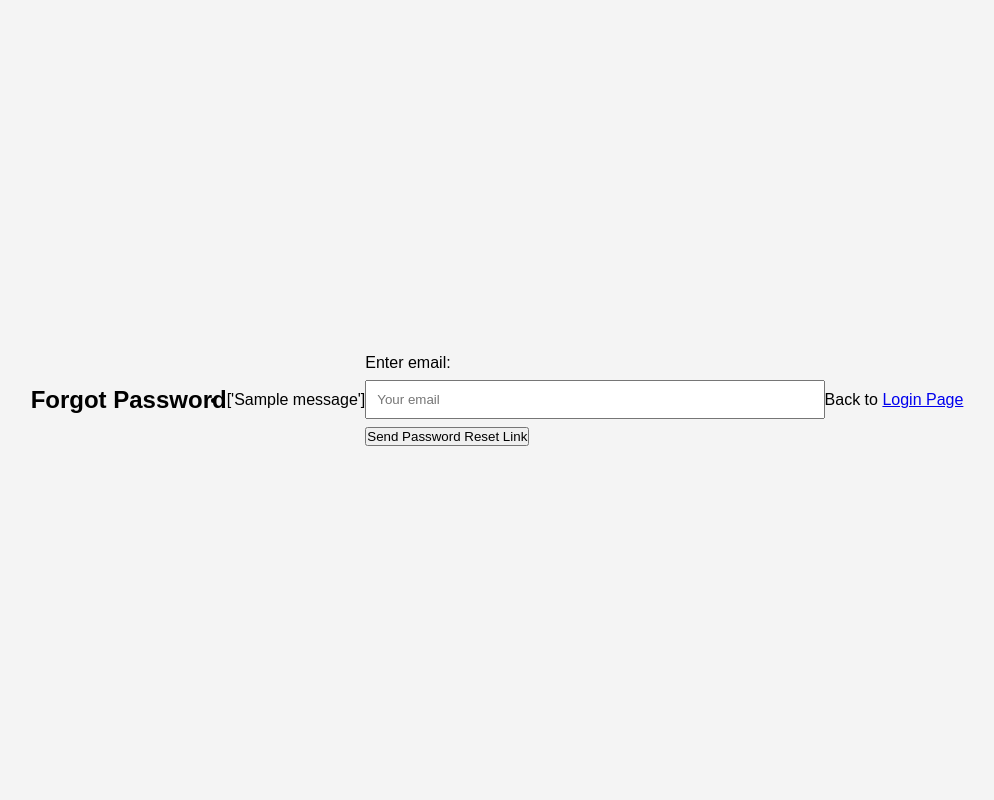
After one commit to kennethalee/rock-paper-scissors, a Flask app: page /forgot_password in a window 1280 px wide. The commit adds this page. Shown: the whole page, without its empty margins (143-1137 px from the left). Run offline with Flask 3, Linux system fonts and the light colour scheme; one stand-in notice (Sample message) is shown.

Commit message:
Added features to reset password

```diff
--- a/app.py
+++ b/app.py
@@ -1,6 +1,7 @@
 from flask import Flask, render_template, redirect, url_for, request, flash, Response
 from flask_login import LoginManager, login_user, logout_user, login_required, current_user
 from werkzeug.security import generate_password_hash, check_password_hash
+from itsdangerous import URLSafeTimedSerializer
 from io import StringIO
 import csv
 import main
@@ -65,6 +66,51 @@ def register():
         return redirect(url_for('login'))
 
     return render_template('register.html')
+
+@app.route('/forgot_password', methods=['GET', 'POST'])
+def forgot_password():
+    if request.method == 'POST':
+        email = request.form['email']
+        user = User.query.filter_by(email=email).first()
+
+        if user:
+            token = generate_reset_token(user)
+            send_reset_email(user, token)
+            flash('A password reset link has been sent to your email.')
+        else:
+            flash('No account associated with that email.')
+
+        return redirect(url_for('login'))
+    return render_template('forgot_password.html')
+
+def generate_reset_token(user):
+    serializer = URLSafeTimedSerializer(app.config['SECRET_KEY'])
+    return serializer.dumps(user.email, salt='password-reset-salt')
+
+def send_reset_email(user, token):
+    reset_url = url_for('reset_password', token=token, _external=True)
+    send_email(to=user.email, subject="Password Reset Request", body=f"Click the link to reset your password: {reset_url}")
+
+@app.route('/reset_password/<token>', methods=['GET', 'POST'])
+def reset_password(token):
+    serializer = URLSafeTimedSerializer(app.config['SECRET_KEY'])
+    try:
+        email = serializer.loads(token, salt='password-reset-salt', max_age=3600)
+    except:
+        flash('The reset link is invalid or has expired.')
+        return redirect(url_for('forgot_password'))
+
+    if request.method == 'POST':
+        password = request.form['password']
+        user = User.query.filter_by(email=email).first()
+
+        if user:
+            user.password = generate_password_hash(password)
+            db.session.commit()
+            flash('Your password has been changed')
+            return redirect(url_for('login'))
+
+    return render_template('reset_password.html')
 
 @app.route('/profile')
 @login_required
--- a/static/style.css
+++ b/static/style.css
@@ -192,3 +192,22 @@ choice-button {
 .login-prompt a:hover {
     text-decoration: none;
 }
+
+/* Flashes */
+.flashes {
+    list-style-type: none;
+    padding: 0;
+}
+
+.flashes li {
+    color: red;
+    font-size: 14px;
+    margin: 10px 0
+}
+
+input[type="email"], input[type="password"] {
+    padding: 10px;
+    margin: 8px 0;
+    width: 100%;
+    box-sizing: border-box;
+}
--- /dev/null
+++ b/templates/forgot_password.html
@@ -0,0 +1,30 @@
+<!DOCTYPE html>
+<html lang="en">
+<head>
+    <meta charset="UTF-8">
+    <title>Forgot Password</title>
+  <link rel="stylesheet" href="{{ url_for('static', filename='style.css') }}">
+</head>
+<body>
+    <h2>Forgot Password</h2>
+
+    {% with messages = get_flashed_messages() %}
+        {% if messages %}
+            <ul class="flashed">
+              {% for message in messages %}
+                <li>{{ messages }}</li>
+              {% endfor %}
+            </ul>
+        {% endif %}
+    {% endwith %}
+
+    <form method="POST" action="{{ url_for('forgot_password') }}">
+      <label for="email">Enter email:</label>
+      <input type="email" name="email" id="email" placeholder="Your email" required>
+      <button type="submit">Send Password Reset Link</button>
+    </form>
+
+    <p>Back to <a href="{{ url_for('login') }}">Login Page</a></p>
+
+</body>
+</html>
```
Also changed, not shown: templates/login.html (+19 -0 lines), templates/reset_password.html (added, +31 -0 lines), instance/game.db.
